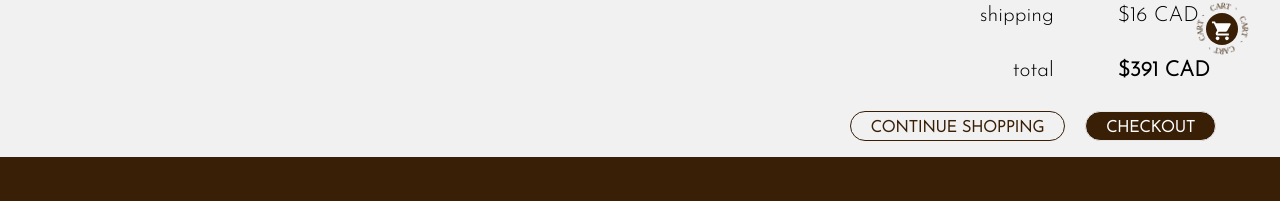
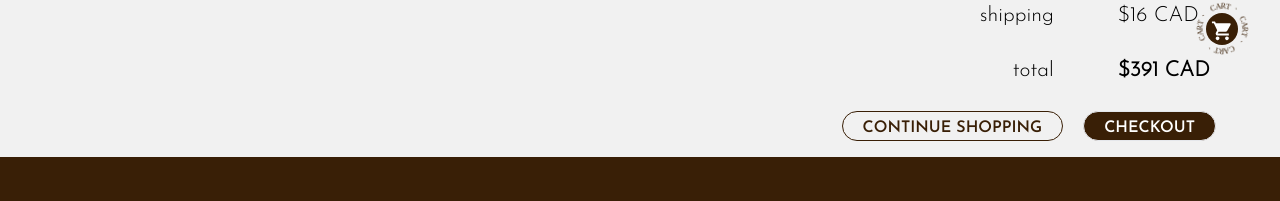
Before and after one commit to smchng/DistillBrew, a Next.js app: page /cart in a window 1280 px wide. Shown: the part 713-914 px from the top of the page. Built offline with nearby package versions, Linux system fonts and the light colour scheme.

Commit message:
button edit

```diff
--- a/components/button/button.tsx
+++ b/components/button/button.tsx
@@ -13,9 +13,9 @@ export const FullButton = ({ text, link, colour, textColour }: ButtonProp) => {
   return (
     <Link
       href={resolvedLink}
-      className={`${colour}  ${textColour} cursor-pointer border rounded-full border-[1.5px] px-[3vw] pt-[1vh] md:px-5 md:pt-1 inline-block transition-colors`}
+      className={`${colour}  ${textColour} text-xs cursor-pointer border rounded-full border-[1.5px] px-5 pt-1 inline-block transition-colors`}
     >
-      <p className="text-2xs md:text-xs font-bold"> {text}</p>
+      {text}
     </Link>
   );
 };
@@ -23,9 +23,9 @@ export const FullButton = ({ text, link, colour, textColour }: ButtonProp) => {
 export const SubButton = ({ text, colour, textColour }: ButtonProp) => {
   return (
     <div
-      className={`${colour}  ${textColour} cursor-pointer border rounded-full border-[1.5px] px-[3vw] pt-[1vh] md:px-5 md:pt-1 inline-block transition-colors`}
+      className={`${colour}  ${textColour} text-xs cursor-pointer text-2xs border rounded-full border-[1.5px] px-5 pt-2 pb-1 inline-block transition-colors`}
     >
-      <p className="text-2xs md:text-xs font-bold"> {text}</p>
+      {text}
     </div>
   );
 };
```
